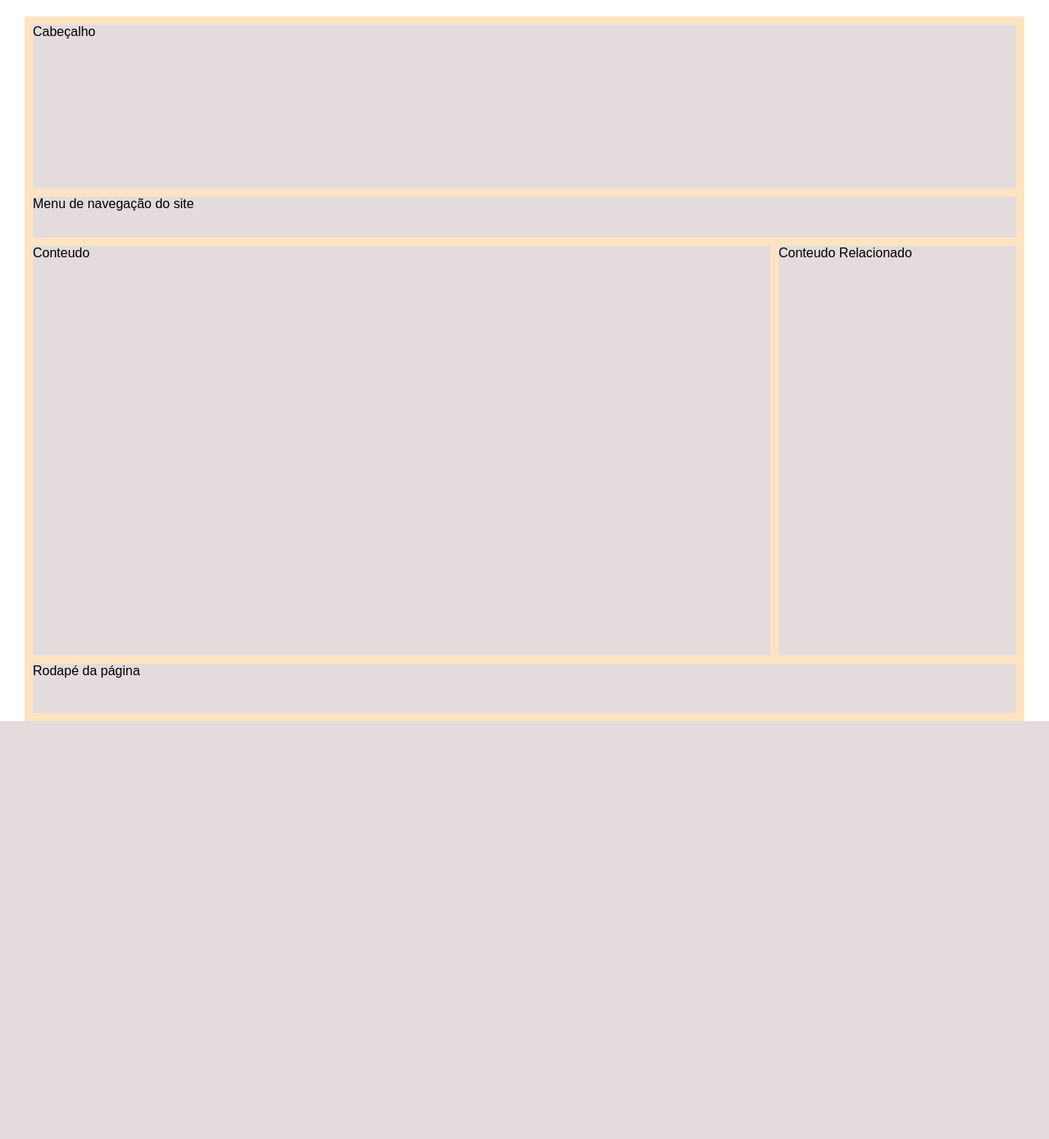
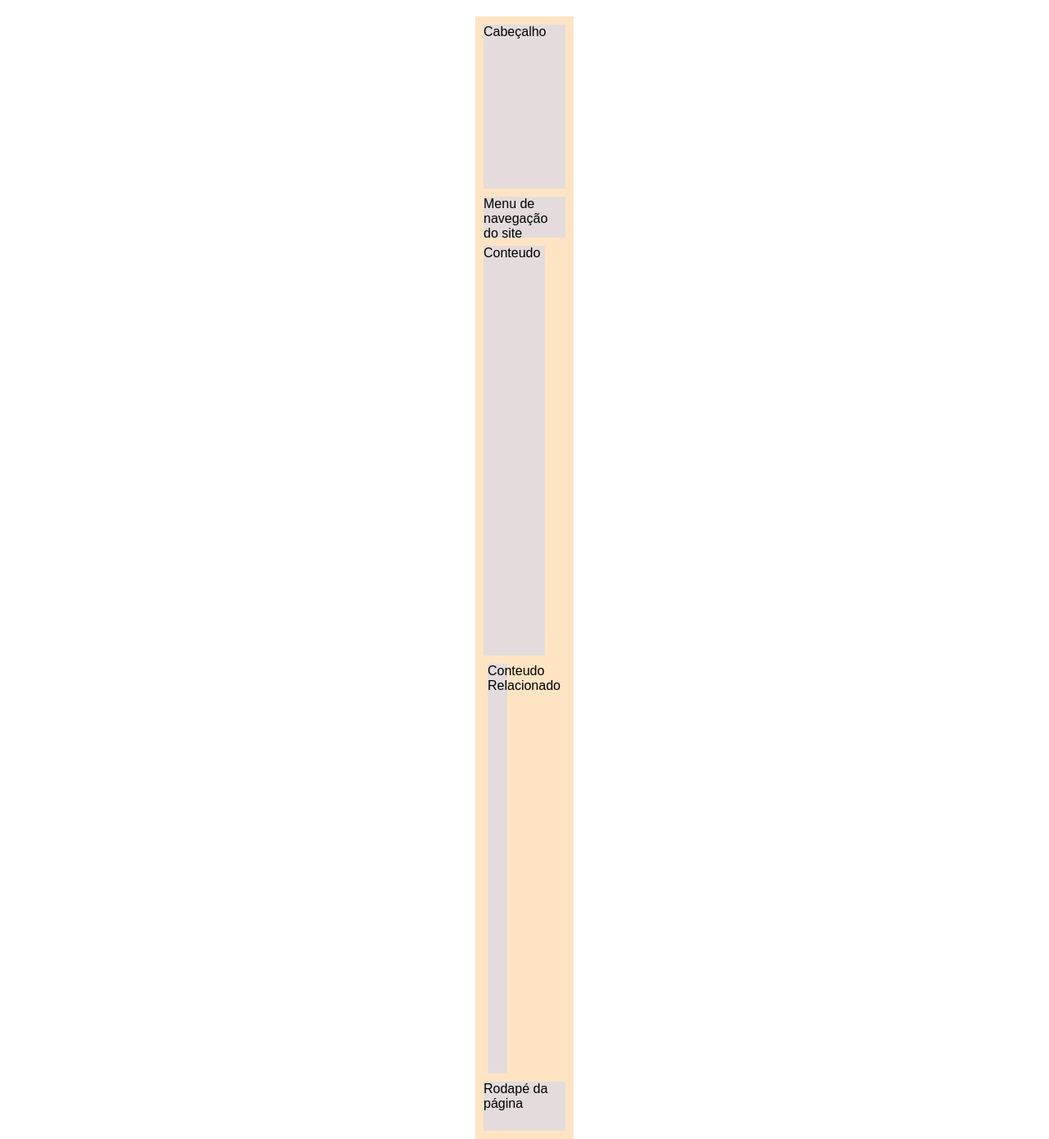
Before and after one commit to FilipeMGaspar/Curso_HTML5_e_CSS3_FSN_2016, a PHP site: page / in a window 1280 px wide. Shown: the whole page at 82% size. Before the commit the page ends 880 px from the top, so only its background shows below. Run offline with PHP 8.4, Linux system fonts and the light colour scheme.

Commit message:
Aula09 - Transformando Layout Fixo em Fluído

```diff
--- a/Aula09/css/estilo.css
+++ b/Aula09/css/estilo.css
@@ -6,7 +6,8 @@
 
 div.principal{
     background-color: bisque;
-    width: 1200px;
+    width: 100px;
+    max-width: 1200px;
     margin: auto;
     margin-top: 20px;
     padding: 10px;
@@ -14,38 +15,40 @@
 
 header{
     background-color: rgb(228, 220, 220);
-    width: 1200px;
+    width: 100%;
     height: 200px;
 }
 
 nav{
     background-color: rgb(228, 220, 220);
      margin-top: 10px;
-     width: 1200px;
+     width: 100%;
      height: 50px;
 }
 
 section{
     background-color: rgb(228, 220, 220);
     margin-top: 10px;
-    width: 900px;
+    /*width: 900px;*/
+    width: 75%;
     height: 500px;
     float: left;
 }
 
 aside{
     background-color: rgb(228, 220, 220);
-    width: 290px;
+    /*width: 290px; */
+    width: 24.1666666666%;
     margin-top: 10px;
     height: 500px;
     float: left;
-    margin-left: 10px;
+    margin-left: 5px;
     margin-bottom: 10px;
 }
 
 footer{
     background-color: rgb(228, 220, 220);
-    width: 1200px;
+    width: 100%;
     height: 60px;
     margin-top: 10px;
     clear: both;
```
